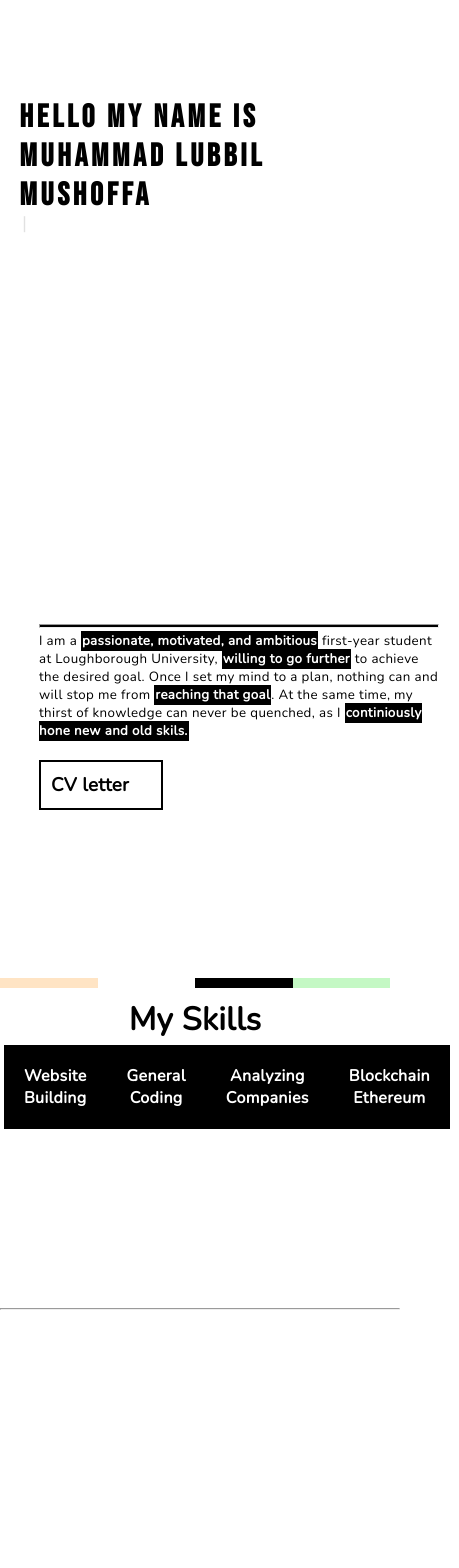
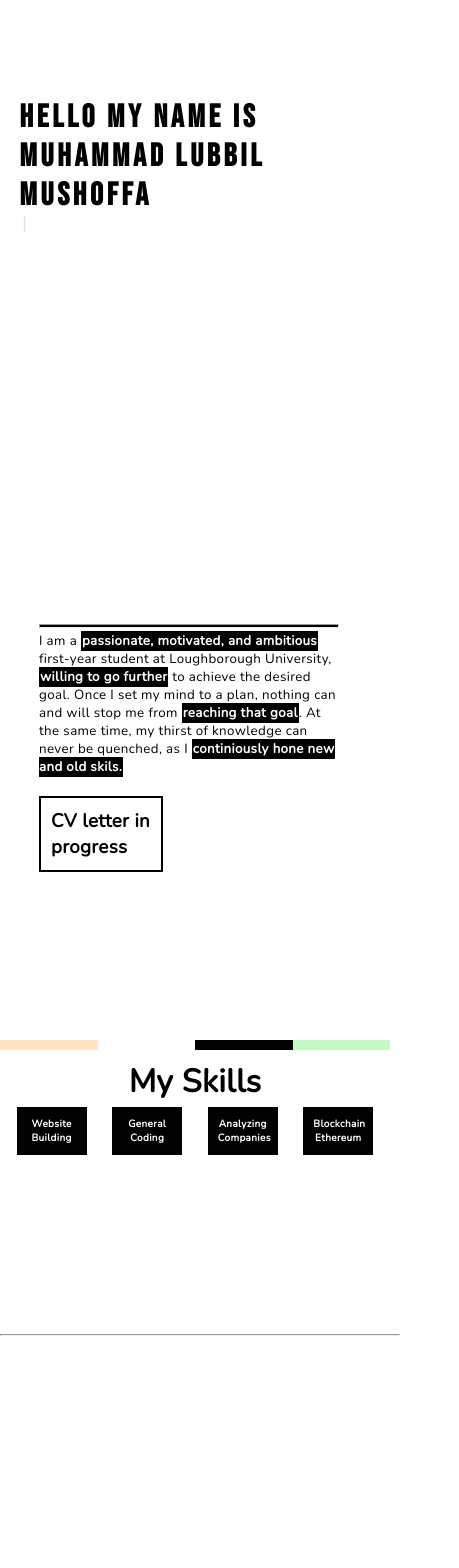
Before and after one commit to noobylub/personal-website, a React (Create React App) app: page / in a window 390 px wide. Shown: the top 1568 px of the page, 459 px wide, since content can reach past the window. Built offline with nearby package versions, Linux system fonts and the light colour scheme.

Commit message:
my skills and education  more responsive, final edit for current projects

```diff
--- a/src/App.js
+++ b/src/App.js
@@ -1,7 +1,7 @@
 import "./AppDesign/design.css";
 import Typewriter from "typewriter-effect";
 import Skills from "./Components/mySkill";
-import { AiOutlineArrowRight } from "react-icons/ai";
+
 import Education from "./Components/education";
 import CurrentProject from "./Components/currentProject";
 import Gpa from "./Components/gpa";
@@ -34,8 +34,8 @@ function App() {
           <span>continiously hone new and old skils.</span>
         </p>
         <div className="learn-more">
-          <a href="https://docs.google.com/document/d/1Ys1_tT4ODS8DQG3_fRZQynFsaF8nADSr51cNm2OKhiA/edit?usp=sharing">
-            <h3>CV letter</h3>
+          <a href="">
+            <h3>CV letter in progress</h3>
           </a>
         </div>
 
--- a/src/AppDesign/design.css
+++ b/src/AppDesign/design.css
@@ -47,6 +47,11 @@ a {
   .second-part .intro {
     width: 400px;
     font-size: smaller;
+  }
+}
+@media (max-width: 500px) {
+  .second-part .intro {
+    width: 300px;
   }
 }
 .second-part .learn-more {
@@ -120,6 +125,13 @@ a {
   transition: 0.5s ease-in-out;
   background-color: bisque;
   color: black;
+}
+@media (max-width: 600px) {
+  .second-part .skill-list .Skills {
+    width: 50px;
+    font-size: 10px;
+    padding: 10px;
+  }
 }
 .second-part .skill-list .clicked {
   border-radius: 20px;
@@ -227,10 +239,10 @@ a {
   margin-top: 50px;
   text-align: center;
   width: 50%;
-  margin: 50px auto 0 auto;
+  margin: 20px auto 0 auto;
 }
 .second-part .grades .course {
-  margin: 20px;
+  margin: 10px;
   transition: 1s;
   padding: 10px;
   height: 40px;
@@ -250,7 +262,12 @@ a {
 }
 @media (max-width: 700px) {
   .second-part .grades {
+    width: 100%;
+    margin: 20px;
     font-size: x-small;
+  }
+  .second-part .grades .course {
+    width: 100px;
   }
 }
 .second-part .GPA-header {
--- a/src/AppDesign/design.scss
+++ b/src/AppDesign/design.scss
@@ -46,6 +46,9 @@ a {
     @media (max-width: 900px) {
       width: 400px;
       font-size: smaller;
+    }
+    @media (max-width : 500px){
+      width: 300px;
     }
   }
   .learn-more {
@@ -108,6 +111,7 @@ a {
     padding: 1% 1% 10px 1%;
 
     .Skills {
+
       cursor: pointer;
       width: 100px;
       margin-top: auto;
@@ -125,6 +129,11 @@ a {
 
         background-color: bisque;
         color: black;
+      }
+      @media (max-width : 600px){
+        width: 50px;
+        font-size: 10px;
+        padding: 10px;
       }
     }
     .clicked {
@@ -221,7 +230,7 @@ a {
     }
   }
 
-  //   The grades section
+  //   The grades and education section
   .grades-header {
     margin-left: auto;
     margin-right: auto;
@@ -239,10 +248,10 @@ a {
     margin-top: 50px;
     text-align: center;
     width: 50%;
-    margin: 50px auto 0 auto;
+    margin: 20px auto 0 auto;
 
     .course {
-      margin: 20px;
+      margin: 10px;
       transition: 1s;
       padding: 10px;
       height: 40px;
@@ -261,7 +270,12 @@ a {
       visibility: hidden;
     }
     @media (max-width: 700px) {
+      width: 100%;
+      margin: 20px;
       font-size: x-small;
+      .course{
+        width: 100px;
+      }
     }
   }
 
--- a/src/Components/currentProject.js
+++ b/src/Components/currentProject.js
@@ -18,13 +18,13 @@ function CurrentProject() {
           }}
           onMouseLeave={onLeave}
         >
-          {hover == "first" ? (
+          {hover === "first" ? (
             <div>
               <h4>Investment Club</h4>
               <hr />
               <div className="links">
                 <a href="https://docs.google.com/document/d/1eKclFaBDFCUF6jIcPrTbNzztVUwtVTnKpeX4sOyIo5s/edit">
-                  <p>Project Link</p>
+                  <p>Investment Thesis</p>
                 </a>
               </div>
             </div>
@@ -55,13 +55,17 @@ function CurrentProject() {
           }}
           onMouseLeave={onLeave}
         >
-          {hover == "second" ? (
+          {hover === "second" ? (
             <div>
               <h4>Gaming Website</h4>
               <hr />
               <div className="links">
+                <a href="https://6229c306baf6e9609483f851--yal3ab.netlify.app">
                   <p>Project Website</p>
+                </a>
+                <a href="https://github.com/noobylub/deploy-website">
                   <p>Github link</p>
+                </a>
               </div>
             </div>
           ) : (
@@ -89,13 +93,17 @@ function CurrentProject() {
           }}
           onMouseLeave={onLeave}
         >
-          {hover == "third" ? (
+          {hover === "third" ? (
             <div>
               <h4>Vr-application</h4>
               <hr />
               <div className="links">
+                <a href="https://noobylub.github.io/Topic-VR-Project/">
                   <p>Project Website</p>
+                </a>
+                <a href="https://github.com/noobylub/Topic-VR-Project">
                   <p>Github Link</p>
+                </a>
               </div>
             </div>
           ) : (
@@ -122,13 +130,15 @@ function CurrentProject() {
           }}
           onMouseLeave={onLeave}
         >
-          {hover == "fourth" ? (
+          {hover === "fourth" ? (
             <div>
-              {" "}
               <h4>Blockchain NFT Marketplace</h4>
               <hr />
               <div className="links">
+                <a href="https://github.com/noobylub/nft-marketplace">
                   <p>Github</p>
+                </a>
+
                 <h4>Still in progress</h4>
                 <hr />
               </div>
@@ -157,12 +167,14 @@ function CurrentProject() {
           }}
           onMouseLeave={onLeave}
         >
-          {hover == "fifth" ? (
+          {hover === "fifth" ? (
             <div>
               <h4>Blockchain Loyalty Startup </h4>
               <hr />
               <div className="links">
+                <a href="https://github.com/noobylub/loyalty-startup">
                   <p>Github</p>
+                </a>
                 <h4>Still in progress</h4>
                 <hr />
               </div>
```
Also changed, not shown: src/Components/mySkill.js (+3 -5 lines), 1 other file (tests, documents, lock files or other folders). Lines whose indentation alone changed are shown as unchanged.
